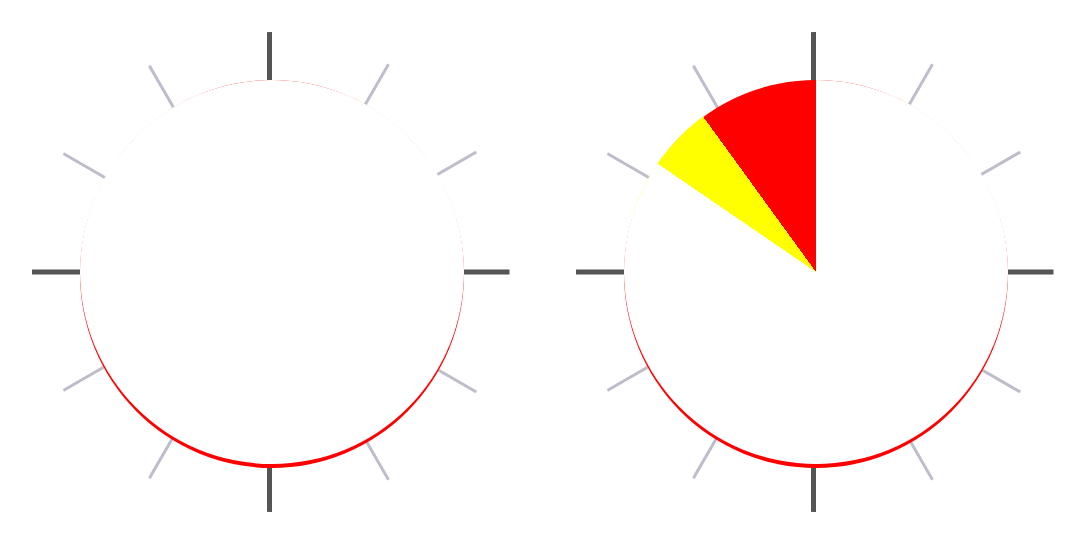
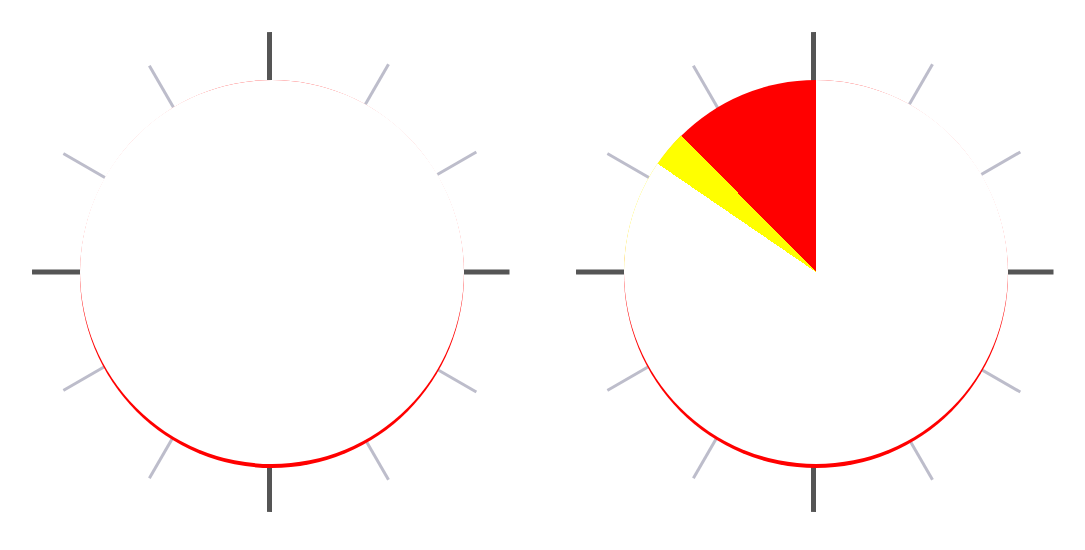
Before and after one commit to HugoKawamata/clockblocker, a React (Create React App) app: page / in a window 1280 px wide. Shown: the top 550 px of the page, without its empty margins (0-1085 px from the left). Built offline with nearby package versions, Linux system fonts and the light colour scheme.

Commit message:
✨ Make displaying arbitrary blocks work

```diff
--- a/src/App.jsx
+++ b/src/App.jsx
@@ -2,12 +2,12 @@
 import { DateTime } from "luxon"
 import "./App.css"
 import Clock from "./components/Clock"
-import { blockInAm, blockInPm } from "./helpers"
+import { blockInAm, blockInPm, timeToSecondsPastMidnight } from "./helpers"
 // import type { Block } from "./types"
 
 const dummyBlock = {
-  start: { hour: 20, minute: 0 },
-  finish: { hour: 20, minute: 30}
+  start: { hour: 21, minute: 0 },
+  finish: { hour: 22, minute: 30}
 }
 
 function App() {
@@ -21,7 +21,7 @@
     };
   }, []);
 
-  const secondsPastMidnight = time.toSeconds() - time.startOf("day").toSeconds()
+  const secondsPastMidnight = timeToSecondsPastMidnight(time)
 
   return (
     <div id="main">
--- a/src/components/Block/index.jsx
+++ b/src/components/Block/index.jsx
@@ -1,16 +1,26 @@
 import './styles.css';
-// import { DateTime } from "luxon";
+import { DateTime } from "luxon";
+import { timeToClockPercentage } from "../../helpers"
 import * as Types from "../../types"
 
 type Props = {|
+  amOrPm: "am" | "pm",
   block: Types.Block,
 |}
 
-const getInnerStyle = (block: Types.Block) => ({
-  background: "conic-gradient(#0000 calc(80*1%), #FF0 calc(80*1%), #FF0 calc(90*1%), #0000 0%)"
-})
+function Block(props: Props) {
+  const getInnerStyle = () => {
+    const startTime = DateTime.now().set(props.block.start)
+    const finishTime = DateTime.now().set(props.block.finish)
+    const startPercentage = timeToClockPercentage(startTime, props.amOrPm)
+    const finishPercentage = timeToClockPercentage(finishTime, props.amOrPm)
+    console.log(startPercentage, finishPercentage)
 
-function Block(props: Props) {
+    return ({
+      background: `conic-gradient(#0000 calc(${startPercentage}*1%), #FF0 calc(${startPercentage}*1%), #FF0 calc(${finishPercentage}*1%), #0000 0%)`
+    })
+  }
+
   const innerStyle = getInnerStyle(props.block)
   return (
     <div className="clock-block-inner" style={innerStyle}/>
--- a/src/components/Clock/index.jsx
+++ b/src/components/Clock/index.jsx
@@ -2,11 +2,8 @@
 import './styles.css';
 // import { DateTime } from "luxon";
 import * as Types from "../../types"
+import { SECONDS_IN_12_HOURS } from "../../constants"
 import Block from "../Block"
-
-const SECONDS_IN_DAY = 86400
-const SECONDS_IN_12_HOURS = SECONDS_IN_DAY / 2
-
 
 type Props = {|
   amOrPm: "am" | "pm",
@@ -21,8 +18,6 @@
       0
     )
     const dayPercentComplete = (secondsElapsed / SECONDS_IN_12_HOURS) * 100
-
-    console.log(props.amOrPm, secondsElapsed, dayPercentComplete)
 
     document.documentElement.style.setProperty(`--${props.amOrPm}-progress`, dayPercentComplete)
   }, [props.secondsPastMidnight, props.amOrPm])
@@ -40,7 +35,7 @@
           {/* TODO: Make it take an array of "clock blocks" of different colours */}
           <div className={`clock-block-mask ${props.amOrPm}`}>
             {
-              props.blocks.map((block: Types.Block) => (<Block block={block} />))
+              props.blocks.map((block: Types.Block) => (<Block block={block} amOrPm={props.amOrPm} />))
             }
           </div>
         </div>
--- /dev/null
+++ b/src/constants.jsx
@@ -0,0 +1,2 @@
+export const SECONDS_IN_DAY = 86400
+export const SECONDS_IN_12_HOURS = SECONDS_IN_DAY / 2
--- a/src/helpers.jsx
+++ b/src/helpers.jsx
@@ -1,2 +1,17 @@
+import { DateTime } from "luxon";
+import { SECONDS_IN_12_HOURS } from "./constants"
+
 export const blockInAm: boolean = (block: Block) => block.start.hour < 12
 export const blockInPm: boolean = (block: Block) => block.finish.hour >= 12
+
+export const timeToSecondsPastMidnight: number = (time: DateTime) => time.toSeconds() - time.startOf("day").toSeconds()
+
+export const timeToClockPercentage = (time: DateTime, amOrPm: "am" | "pm") => {
+  const secondsPastMidnight = timeToSecondsPastMidnight(time)
+  const adjustedSeconds = Math.max(
+    secondsPastMidnight - (amOrPm === "pm" ? SECONDS_IN_12_HOURS : 0),
+    0
+  )
+  console.log(secondsPastMidnight, adjustedSeconds, amOrPm)
+  return (adjustedSeconds / SECONDS_IN_12_HOURS) * 100
+}
```
